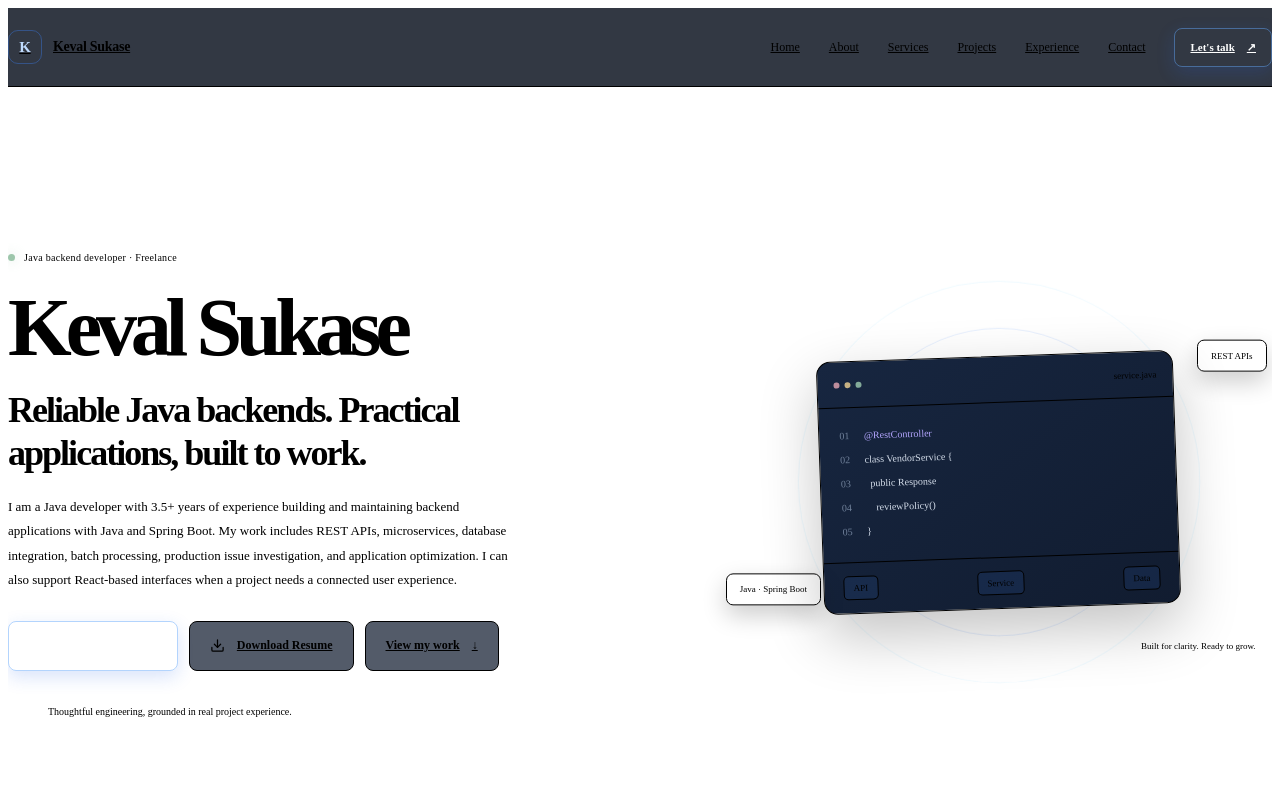
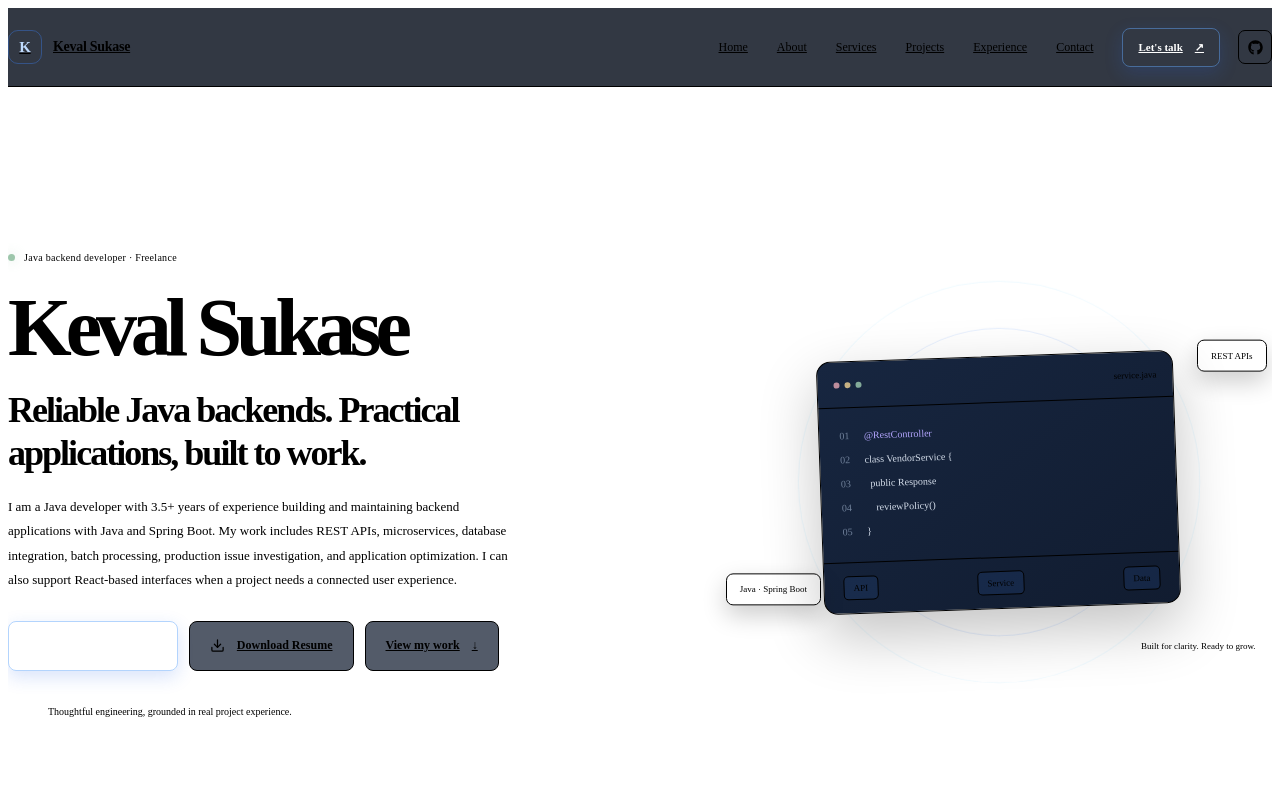
Before and after one commit to keval-sukase/keval-sukase-portfolio, a React (Vite) app: page / in a window 1280 px wide. Shown: the top 800 px of the page. Built offline with nearby package versions, Linux system fonts and the light colour scheme; the HTML template or start-up script is replaced by a standard one.

Commit message:
changes for links

```diff
--- a/src/components/Navbar.jsx
+++ b/src/components/Navbar.jsx
@@ -1,5 +1,23 @@
 import { useState } from 'react'
-import { profile } from '../data/portfolio.js'
+import { FaBriefcase, FaGithub, FaLinkedinIn } from 'react-icons/fa'
+import { externalProfiles, profile } from '../data/portfolio.js'
+
+const profileIcons = {
+  LinkedIn: FaLinkedinIn,
+  GitHub: FaGithub,
+  Naukri: FaBriefcase,
+}
+
+function isValidProfileUrl(url) {
+  if (typeof url !== 'string') return false
+
+  try {
+    const parsedUrl = new URL(url)
+    return parsedUrl.protocol === 'https:' || parsedUrl.protocol === 'http:'
+  } catch {
+    return false
+  }
+}
 
 const links = [
   ['Home', '/#home'],
@@ -11,6 +29,9 @@ const links = [
 
 function Navbar({ activePage = 'home' }) {
   const [menuOpen, setMenuOpen] = useState(false)
+  const profiles = Object.entries(externalProfiles).filter(
+    ([name, url]) => profileIcons[name] && isValidProfileUrl(url),
+  )
 
   return (
     <header className="site-header">
@@ -19,17 +40,7 @@ function Navbar({ activePage = 'home' }) {
           <span className="brand-mark" aria-hidden="true">K</span>
           <span>Keval Sukase</span>
         </a>
-        <button
-          className="menu-toggle"
-          type="button"
-          aria-label={menuOpen ? 'Close navigation menu' : 'Open navigation menu'}
-          aria-expanded={menuOpen}
-          aria-controls="primary-navigation"
-          onClick={() => setMenuOpen(!menuOpen)}
-        >
-          <span />
-          <span />
-        </button>
+        <div className="navbar-end">
           <div
             id="primary-navigation"
             className={`nav-links${menuOpen ? ' is-open' : ''}`}
@@ -55,6 +66,39 @@ function Navbar({ activePage = 'home' }) {
               Let&apos;s talk <span aria-hidden="true">↗</span>
             </a>
           </div>
+          {profiles.length > 0 && (
+            <nav className="header-profiles" aria-label="Professional profiles">
+              {profiles.map(([name, url]) => {
+                const Icon = profileIcons[name]
+
+                return (
+                  <a
+                    className="header-profile-link"
+                    key={name}
+                    href={url}
+                    target="_blank"
+                    rel="noopener noreferrer"
+                    aria-label={`${name} profile (opens in a new tab)`}
+                    title={name}
+                  >
+                    <Icon aria-hidden="true" focusable="false" />
+                  </a>
+                )
+              })}
+            </nav>
+          )}
+          <button
+            className="menu-toggle"
+            type="button"
+            aria-label={menuOpen ? 'Close navigation menu' : 'Open navigation menu'}
+            aria-expanded={menuOpen}
+            aria-controls="primary-navigation"
+            onClick={() => setMenuOpen(!menuOpen)}
+          >
+            <span />
+            <span />
+          </button>
+        </div>
       </nav>
     </header>
   )
--- a/src/data/portfolio.js
+++ b/src/data/portfolio.js
@@ -12,7 +12,7 @@ export const profile = {
 
 export const externalProfiles = {
   LinkedIn: null,
-  GitHub: null,
+  GitHub: "https://github.com/keval-sukase",
   Naukri: null,
 }
 
--- a/src/styles/components.css
+++ b/src/styles/components.css
@@ -62,6 +62,40 @@
 .nav-links > a:not(.button):hover,
 .nav-links > a[aria-current='page'] {
   color: #fff;
+}
+
+.navbar-end {
+  display: flex;
+  align-items: center;
+  gap: 18px;
+}
+
+.header-profiles {
+  display: flex;
+  align-items: center;
+  gap: 7px;
+}
+
+.header-profile-link {
+  display: grid;
+  width: 32px;
+  height: 32px;
+  place-items: center;
+  border: 1px solid rgba(162, 180, 221, 0.15);
+  border-radius: 7px;
+  color: #aab5c9;
+  transition: border-color 180ms ease, background 180ms ease, color 180ms ease;
+}
+
+.header-profile-link:hover {
+  border-color: rgba(59, 130, 246, 0.5);
+  background: rgba(37, 99, 235, 0.12);
+  color: #bfdbfe;
+}
+
+.header-profile-link svg {
+  width: 15px;
+  height: 15px;
 }
 
 .button {
@@ -1246,6 +1280,10 @@
     min-height: 68px;
   }
 
+  .navbar-end {
+    gap: 10px;
+  }
+
   .menu-toggle {
     display: grid;
     width: 40px;
@@ -1496,6 +1534,17 @@
   color: var(--muted);
 }
 
+.header-profile-link {
+  border-color: var(--line);
+  color: var(--muted);
+}
+
+.header-profile-link:hover {
+  border-color: var(--accent);
+  background: var(--accent-soft);
+  color: var(--accent-bright);
+}
+
 .button-primary {
   border-color: rgba(96, 165, 250, 0.48);
   background: var(--accent);
```
Lines whose indentation alone changed are shown as unchanged.
